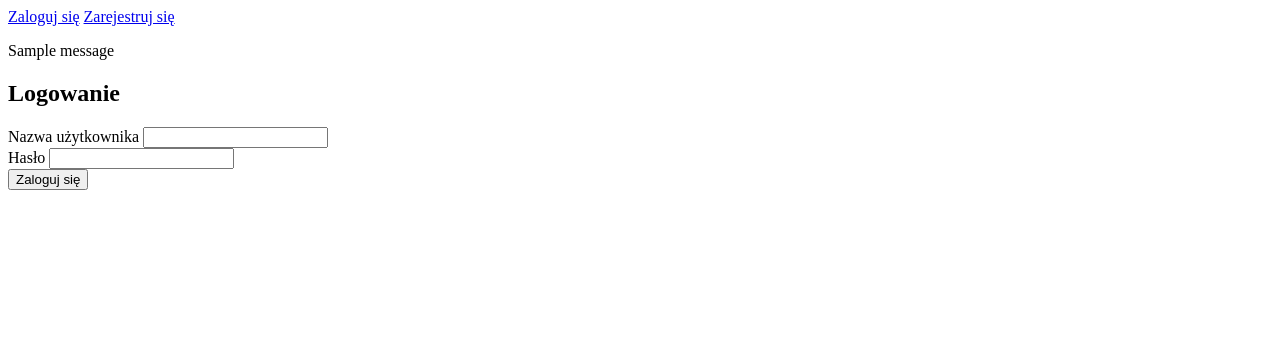
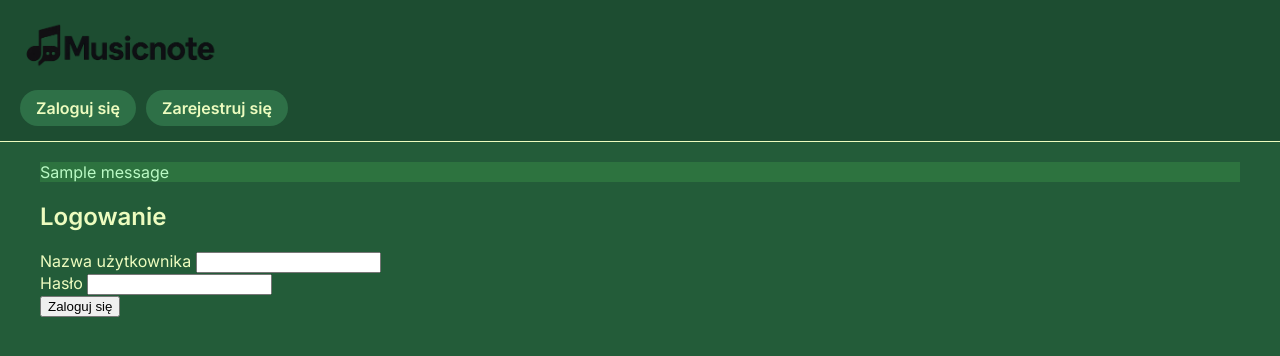
Before and after one commit to macgry/music-review-app, a Flask app: the page made by app/templates/base.html in a window 1280 px wide. Shown: the top 356 px of the page. Run offline with Flask 3, Linux system fonts and the light colour scheme; tables that the repository leaves empty or names only in its code hold one stand-in row (Sample ...); one stand-in notice (Sample message) is shown.

Commit message:
poczatek css

```diff
--- /dev/null
+++ b/app/static/style.css
@@ -0,0 +1,98 @@
+main {
+    max-width: 1200px;
+    margin: 0 auto;
+    padding: 20px;
+}
+
+header {
+    background-color: #1d4d31;
+    padding: 15px 20px;
+    border-bottom: 1px solid #edfcbf;
+}
+
+.logo-container {
+    display: flex;
+    align-items: center;
+    gap: 15px;
+}
+
+/* 🧭 Pozioma nawigacja jako przyciski */
+.navbar {
+    list-style: none;
+    display: flex;
+    flex-wrap: wrap;
+    gap: 10px;
+    margin: 15px 0 0 0;
+    padding: 0;
+}
+
+.navbar li a {
+    display: inline-block;
+    padding: 8px 16px;
+    background-color: #2e7047;
+    border-radius: 20px;
+    color: #edfcbf;
+    font-weight: bold;
+    transition: background-color 0.2s ease;
+}
+
+.navbar li a:hover {
+    background-color: #3e8d5b;
+    text-decoration: none;
+}
+
+/* Inne ustawienia */
+body {
+    margin: 0;
+    font-family: 'Inter', sans-serif;
+    background-color: #235c39;
+    color: #edfcbf;
+}
+
+a {
+    color: #b2f2bb;
+    text-decoration: none;
+}
+
+a:hover {
+    text-decoration: underline;
+}
+
+.logo {
+    height: 60px;
+}
+
+/* Flash messages */
+.flash.success { background-color: #2d733f; color: #bafac5; }
+.flash.warning { background-color: #856404; color: #fff3cd; }
+.flash.danger  { background-color: #721c24; color: #f8d7da; }
+.flash.info    { background-color: #0c5460; color: #d1ecf1; }
+
+/* Albumy w siatce */
+.album-grid {
+    display: grid;
+    grid-template-columns: repeat(auto-fill, minmax(200px, 1fr));
+    gap: 20px;
+    margin-top: 20px;
+}
+
+.album-card {
+    background-color: #1a3f2c;
+    border: 1px solid #edfcbf55;
+    padding: 10px;
+    border-radius: 8px;
+    text-align: center;
+    color: #edfcbf;
+    text-decoration: none;
+    transition: color 0.2s ease;
+}
+
+.album-card a:hover {
+    color: #ffffff;
+}
+
+.album-card img {
+    max-width: 100%;
+    height: auto;
+    border-radius: 4px;
+}
--- a/app/templates/base.html
+++ b/app/templates/base.html
@@ -1,32 +1,44 @@
 <!DOCTYPE html>
-<html>
+<html lang="pl">
 <head>
-    <title>Aplikacja Recenzji Muzyki</title>
+    <meta charset="UTF-8">
+    <title>Musicnote</title>
+    <link rel="stylesheet" href="{{ url_for('static', filename='style.css') }}">
+    <link href="https://fonts.googleapis.com/css2?family=Inter:wght@400;600&display=swap" rel="stylesheet">
 </head>
 <body>
+    <header>
+        <div class="logo-container">
+            <img src="{{ url_for('static', filename='musicnote.png') }}" alt="Logo" class="logo">
+        </div>
         <nav>
+            <ul class="navbar">
                 {% if current_user.is_authenticated %}
-            <a href="{{ url_for('home') }}">Strona główna</a>
-            <a href="{{ url_for('logout') }}">Wyloguj się</a>
-            <a href="{{ url_for('profile', user_id=current_user.id) }}">Mój profil</a>
-            <a href="{{ url_for('users') }}">Znajomi</a>
-            <a href="{{ url_for('change_password') }}">Zmień hasło</a>
-            <a href="{{ url_for('propose_album') }}">Zaproponuj album</a>
+                    <li><a href="{{ url_for('home') }}">Strona główna</a></li>
+                    <li><a href="{{ url_for('profile', user_id=current_user.id) }}">Mój profil</a></li>
+                    <li><a href="{{ url_for('users') }}">Znajomi</a></li>
+                    <li><a href="{{ url_for('propose_album') }}">Zaproponuj album</a></li>
+                    <li><a href="{{ url_for('change_password') }}">Zmień hasło</a></li>
                     {% if current_user.is_admin %}
-                <a href="{{ url_for('album_proposals') }}">Propozycje albumów</a>
+                        <li><a href="{{ url_for('album_proposals') }}">Propozycje albumów</a></li>
                     {% endif %}
+                    <li><a href="{{ url_for('logout') }}">Wyloguj się</a></li>
                 {% else %}
-            <a href="{{ url_for('login') }}">Zaloguj się</a>
-            <a href="{{ url_for('register') }}">Zarejestruj się</a>
+                    <li><a href="{{ url_for('login') }}">Zaloguj się</a></li>
+                    <li><a href="{{ url_for('register') }}">Zarejestruj się</a></li>
                 {% endif %}
+            </ul>
         </nav>
-    <div>
+    </header>
+
+    <main>
         {% with messages = get_flashed_messages(with_categories=true) %}
             {% for category, message in messages %}
-                <p class="{{ category }}">{{ message }}</p>
+                <div class="flash {{ category }}">{{ message }}</div>
             {% endfor %}
         {% endwith %}
+
         {% block content %}{% endblock %}
-    </div>
+    </main>
 </body>
 </html>
```
Also changed, not shown: app/templates/home.html (+13 -4 lines), app/static/musicnote.png (added). Lines whose indentation alone changed are shown as unchanged.
